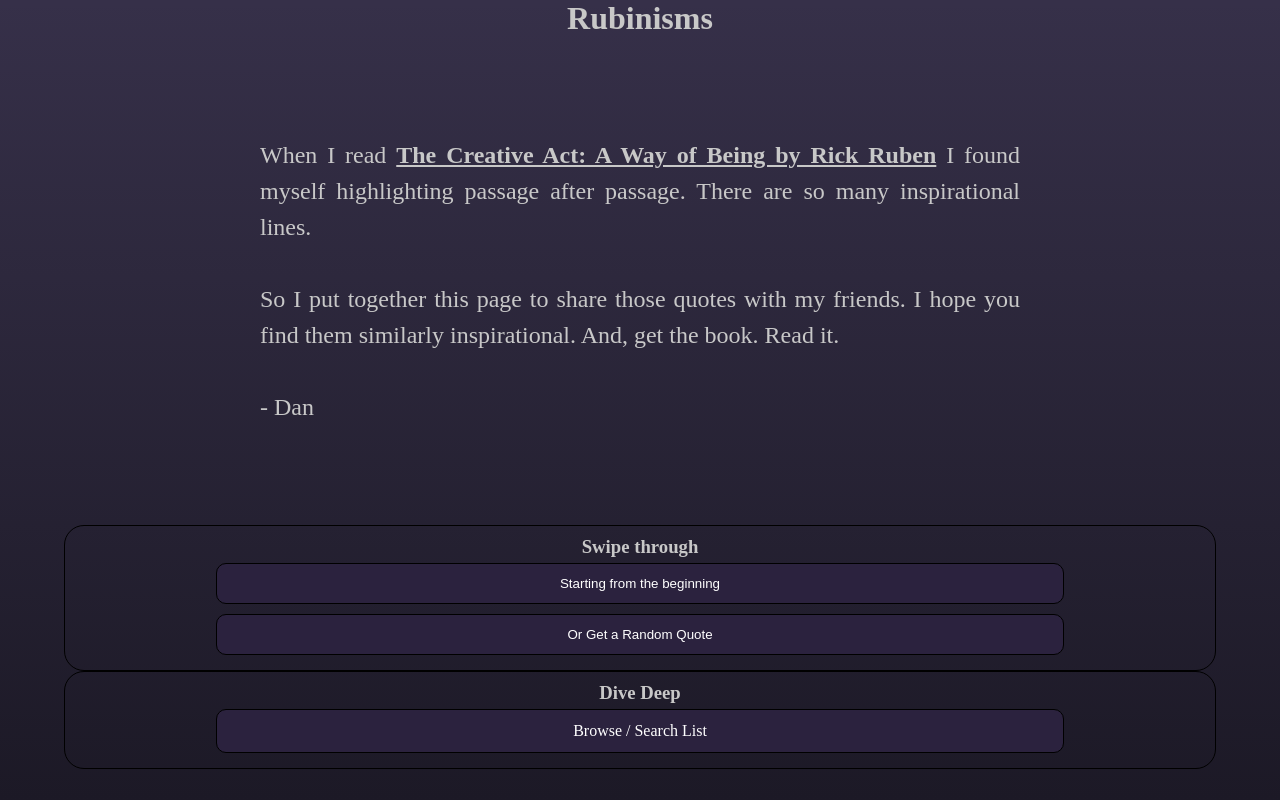
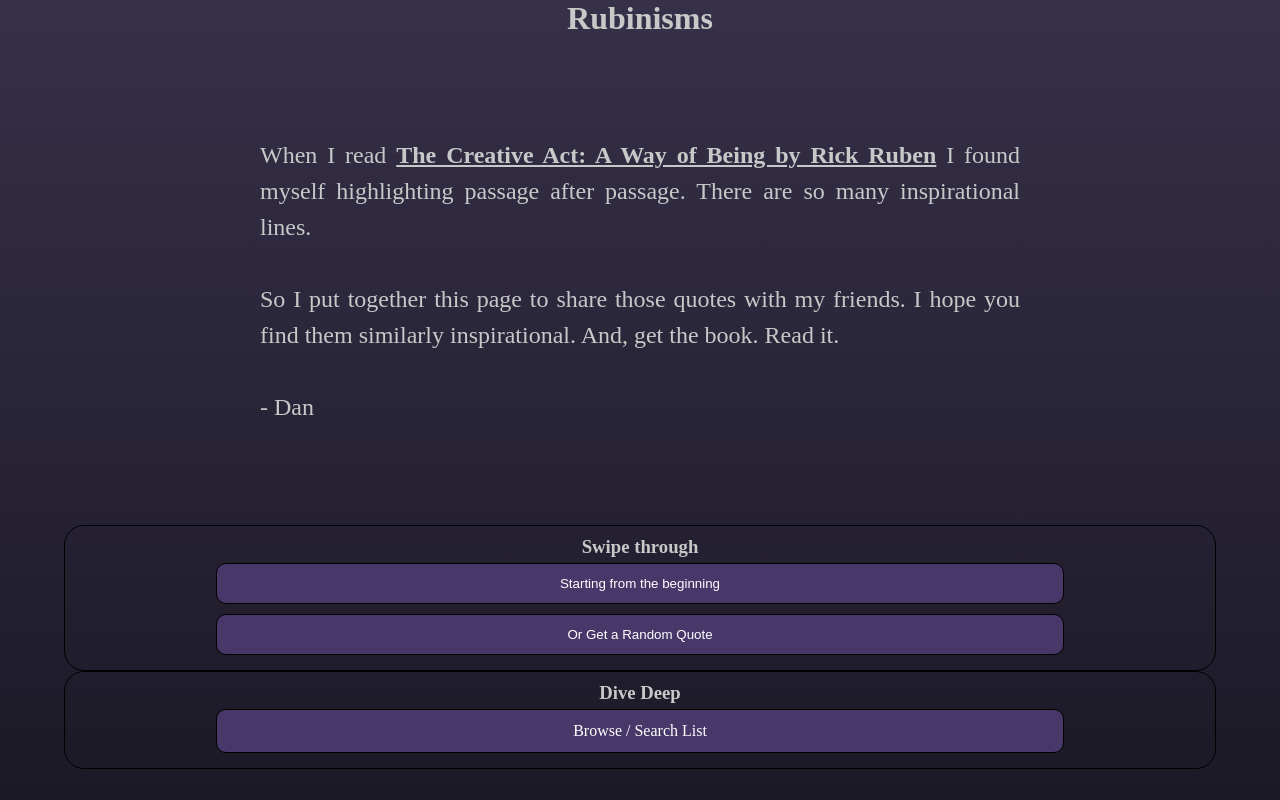
Before and after one commit to ddectis/rubinisms, a Next.js app: page / in a window 1280 px wide. Built offline with nearby package versions, Linux system fonts and the light colour scheme.

Commit message:
css updates, figured out sticky positioning for browse / filter view

```diff
--- a/src/styles/Home.module.css
+++ b/src/styles/Home.module.css
@@ -97,7 +97,7 @@
 .mainMenuButtons {
    border: 1px solid black;
    padding: 12px;
-   background-color: #2b223e;
+   background-color: #483869;
    color: white;
    width: 75%;
    text-align: center;
@@ -112,14 +112,14 @@
 
 .outerMenu {
    width: 100vw;
-   background: #9e89c6;
+   background: #1f1a2a;
    z-index: 1000;
    display: flex;
    flex-direction: column;
    align-items: center;
    padding: 5px;
    padding-top: 10px;
-   box-shadow: 0 6px 5px 6px #9d85ca;
+   box-shadow: 0 6px 5px 6px #1f1a2a;
 }
 
 .description p {
@@ -170,7 +170,7 @@
    justify-content: space-between;
    margin-top: 5px;
    width: 70%;
-   background: #2b223e;
+   background: #483869;
    border-radius: 50px;
    padding: 5px;
    color: rgb(238, 238, 238);
--- a/src/styles/List.module.css
+++ b/src/styles/List.module.css
@@ -42,6 +42,7 @@
     flex-direction: column;
     align-items: center;
     position: sticky;
-    top: 10px;
-
+    background: #211a2f;
+    top: 0;
+    padding: 10px
 }
--- a/src/styles/ToggleSlider.module.css
+++ b/src/styles/ToggleSlider.module.css
@@ -19,7 +19,7 @@
     left: 0;
     right: 0;
     bottom: 3px;
-    background-color: #6b6b6b;
+    background-color: #373737;
     transition: .4s;
     border-radius: 50px;
     display: flex;
@@ -38,7 +38,7 @@
   }
 
   input:checked + .slider {
-    background-color: #0062048c;
+    background-color: #d7d7d78c;
   }
 
   input:focus + .slider {
@@ -47,4 +47,5 @@
 
   input:checked + .slider:before {
     transform: translateX(100%);
+    background-color: rgb(36, 36, 36);
   }
--- a/src/styles/globals.css
+++ b/src/styles/globals.css
@@ -73,7 +73,7 @@
 html,
 body {
   max-width: 100vw;
-  overflow-x: hidden;
+  /* overflow-x: hidden; */
 }
 
 body {
@@ -89,10 +89,9 @@
 }
 
 button {
-  background: gray;
   border: 1px solid black;
   padding: 20px;
-  background-color: #2b223e;
+  background-color: #483869;
   color: white;
   width: 75%;
   text-align: center;
```
